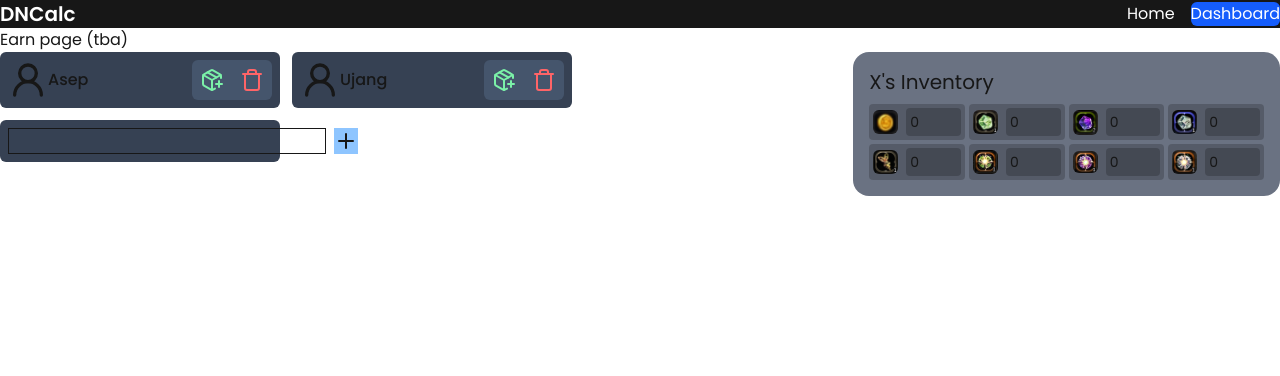
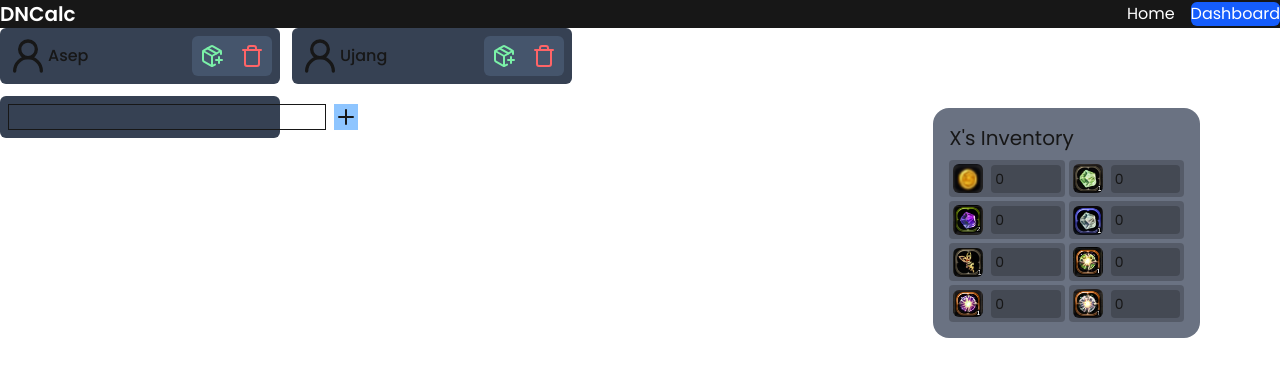
Before and after one commit to rfsyhb/nextlearn-dncalculator, a Next.js app: page /dashboard in a window 1280 px wide. Shown: the top 376 px of the page. Built offline with nearby package versions, Linux system fonts and the light colour scheme.

Commit message:
blueprint utama

```diff
--- a/src/app/dashboard/_components/CharacterInventory.tsx
+++ b/src/app/dashboard/_components/CharacterInventory.tsx
@@ -5,7 +5,7 @@ export default function CharacterInventory() {
   return (
     <div className='flex flex-col gap-2 bg-gray-500 rounded-2xl p-4 min-h-fit'>
       <h2 className='text-xl'>X&apos;s Inventory</h2>
-      <div className='grid grid-cols-4 gap-1 min-w-fit'>
+      <div className='grid grid-cols-2 gap-1 min-w-fit'>
         {dummyItemMetas.map((item) => (
           <div
             key={item.key}
@@ -15,8 +15,8 @@ export default function CharacterInventory() {
               <Image
                 src={item.image_url}
                 alt={item.key}
-                width={25}
-                height={25}
+                width={30}
+                height={30}
                 className='rounded-md object-contain'
               />
               <input
--- a/src/app/dashboard/page.tsx
+++ b/src/app/dashboard/page.tsx
@@ -5,23 +5,22 @@ import CharacterInventory from './_components/CharacterInventory';
 
 export default function Dashboard() {
   return (
-    <main className='font-poppins'>
-      <p className='font-sans'>Earn page (tba)</p>
-      <div className='flex flex-row'>
+    <main className='font-poppins flex flex-row'>
       <section className='flex-2/3 flex flex-wrap flex-row gap-3 h-fit'>
         <CharacterCard name='Asep' />
         <CharacterCard name='Ujang' />
-          <div className='rounded-md bg-gray-700 p-2 min-w-70 max-w-70 flex flex-row gap-2'>
+        <div className='h-auto flex items-center'>
+          <div className='rounded-md bg-gray-700 p-2 min-w-70 max-w-70 h-fit flex flex-row gap-2'>
             <input type='text' className='border-1 flex-1' />
             <button className='bg-blue-300'>
               <Plus />
             </button>
           </div>
+        </div>
       </section>
-        <section className='flex-1/3'>
+      <section className='flex-1/3 p-20'>
         <CharacterInventory />
       </section>
-      </div>
     </main>
   );
 }
--- a/src/app/globals.css
+++ b/src/app/globals.css
@@ -25,6 +25,7 @@ body {
   background: var(--background);
   color: var(--foreground);
 
+  height: 100vh;
   overflow: hidden;
   display: flex;
   flex-direction: column;
--- a/src/app/page.tsx
+++ b/src/app/page.tsx
@@ -1,8 +1,25 @@
+import { dummyItemMetas } from "@/lib/dummyData";
+import Image from "next/image";
 
 export default function Home() {
+  const dummyItem = dummyItemMetas[1];
+
   return (
-    <main className="font-poppins">
-      <p className="font-sans">homepage (tba table)</p>
+    <main className="justify-center items-center h-full flex flex-row gap-4">
+      <div>
+        <p>Pendapatan:</p>
+        <li>Ordinary agate: 12</li>
+        <li>Ordinary alteum: 8</li>
+        <li>Ordinary diamond: 3</li>
+      </div>
+      <div>
+        <span>harga item</span>
+        <div>
+          <Image src={dummyItem.image_url} alt={dummyItem.name} width={50} height={50} />
+          <span>Ordinary alteum</span>
+          <input type="text" placeholder="1" />
+        </div>
+      </div>
     </main>
   );
 }
```
Lines whose indentation alone changed are shown as unchanged.
